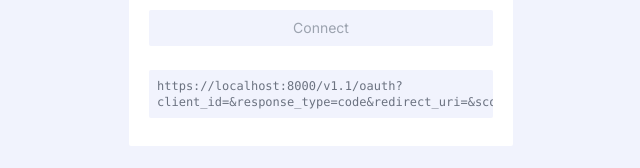
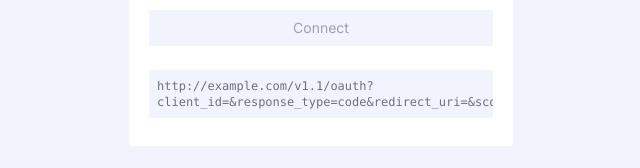
Before and after one commit to SurajKByteridge/dt_partner_playground, a Next.js app: page /landing in a window 1280 px wide. Shown: the part 497-665 px from the top of the page, without its empty margins (319-959 px from the left). Built offline with nearby package versions, Linux system fonts and the light colour scheme.

Commit message:
Url moved to constants

```diff
--- /dev/null
+++ b/src/app/constants.tsx
@@ -0,0 +1 @@
+export const Constants = { devicethreadApi: "example.com" };
--- a/src/app/landing/page.tsx
+++ b/src/app/landing/page.tsx
@@ -1,9 +1,11 @@
 "use client";
 
 import TextField from "./components/textfield";
+import { format } from "url";
 import { useState, useEffect } from "react";
 import Scopes from "./components/scopes";
 import Logo from "./components/logo";
+import { Constants } from "../constants";
 
 export default function Landing() {
   const [clientIDValue, setClientIDValue] = useState("");
@@ -12,9 +14,18 @@ export default function Landing() {
   const [checkedScopes, setCheckedScopes] = useState([]);
 
   useEffect(() => {
-    const oAuthUrl = `https://localhost:8000/v1.1/oauth?client_id=${clientIDValue}&response_type=code&redirect_uri=${redirectURIValue}&scope=${checkedScopes.join(
-      " "
-    )}`;
+    const oAuthUrl = format({
+      protocol: "http",
+      hostname: Constants.devicethreadApi,
+      pathname: "/v1.1/oauth",
+      query: {
+        client_id: clientIDValue,
+        response_type: "code",
+        redirect_uri: redirectURIValue,
+        scope: checkedScopes.join(" "),
+      },
+    });
+
     setOAuthUrl(oAuthUrl);
   }, [clientIDValue, redirectURIValue, checkedScopes]);
 
@@ -66,7 +77,7 @@ export default function Landing() {
             Connect
           </button>
           <code className="bg-custom-bg-light text-gray-500 p-2 rounded-sm overflow-scroll font-mono m-2 w-full transition-height duration-300 text-xs ease">
-            {oAuthUrl}
+            {decodeURIComponent(oAuthUrl)}
           </code>
         </div>
       </div>
```
Also changed, not shown: src/app/landing/components/scopes.tsx (+7 -6 lines).
